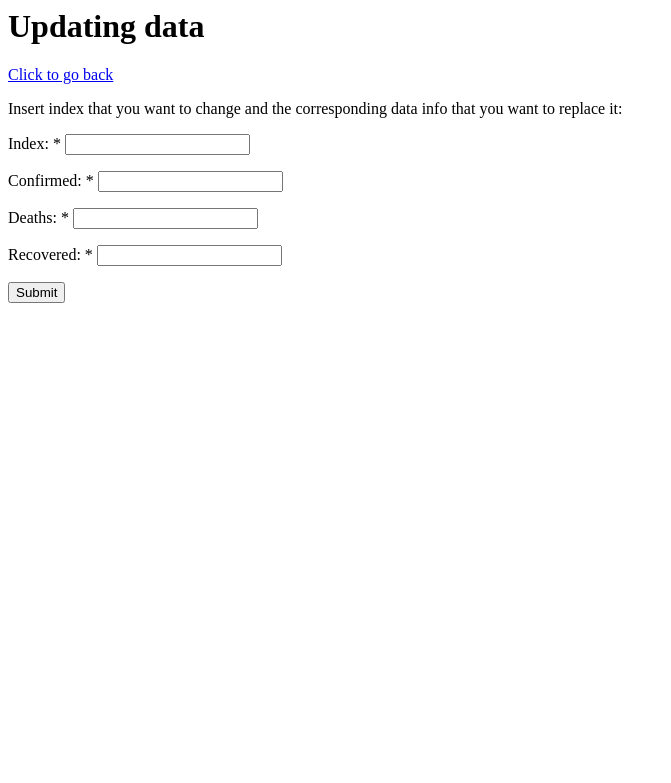
After one commit to nholl004/Django-Warriors-Cont., a Django app: page /update in a window 1280 px wide. The commit adds this page. Shown: the top 783 px of the page, without its empty margins (0-671 px from the left). Run offline with Django 3.2, Linux system fonts and the light colour scheme; parts of the project's set-up code (start-up, migrations or seed data) failed here and were passed over.

Commit message:
Fixed bugs

```diff
--- a/server/templates/server_view/search.html
+++ b/server/templates/server_view/search.html
@@ -28,8 +28,9 @@
 <form method='POST'> {% csrf_token %}
     <a class="btn btn-primary" href="/delete">Delete</a>
     <a class="btn btn-primary" href="/insert">Insert</a>
+    <a class="btn btn-primary" href="/update">Update</a>
+    <p>To remove data select "Delete" button. To add data select "Insert" button. To update a certain index, select the "Update" button</p>
     <a class="btn btn-primary" href="/backup">Backup</a>
-    <p>To remove data select "Delete" button. To add data select "Insert" button.</p>
 </form>
 
 <h1>{{searched}}</h1>
--- /dev/null
+++ b/server/templates/server_view/update.html
@@ -0,0 +1,19 @@
+<h1>Updating data</h1>
+
+<form method='POST'> {% csrf_token %}
+    <a class="btn btn-primary" href="/search">Click to go back</a>
+    <p>Insert index that you want to change and the corresponding data info that you want to replace it:</p>
+    <body>
+        <p>Index: * <input type="text" name="index"></p>
+        <p>Confirmed: * <input type="text" name="confirm"></p>
+        <p>Deaths: * <input type="text" name="deaths"></p>
+        <p>Recovered: * <input type="text" name="recover"></p>
+        <button type="submit">Submit</button>
+    </body>
+</form>
+
+{% if error%}
+    <p>Make sure to iclude the "*" tabs!</p>
+{% else %}
+
+{% endif %}
--- a/server/views.py
+++ b/server/views.py
@@ -68,16 +68,15 @@ def search(request):
 def backup(request):
     #make a copy of current data
     #parse the current data into another csv file
-    with open('covid_19_data.csv','r') as originalFile, open('covid_19_data_backup.csv','a') as backupFile:
-        for line in originalFile:
-            backupFile.write(line)
-
-    return render(request, 'server_view/backup.html')
-
-
-
-
-
+    test_file = open("covid_19_data.csv", "w")
+    line = ''
+    for x in caseList:
+        for y in range(0,8):
+            line += x[y]
+            if(y < 7):
+                line += ','
+    test_file.write(line)
+    test_file.close()
 
 
 #This function Deletes the data at the specific SNo value.
@@ -90,41 +89,24 @@ def delete(request):
 
     #print(caseList[1:5])
     if(delete_index == 'None'):
+        #print('hi')
         return render(request,'server_view/delete.html')
     elif(delete_index != 'None'):
+        #print(caseList[306426:])
         for i in range(1,len(caseList)-1):
             if(int(caseList[i][0]) == int(delete_index)):
                 cnt += 1
                 data = caseList[i]
                 caseList.pop(i)
-        #save result to file
-        if(cnt > 0):
-            test_file = open("covid_19_data.csv", "w")
-            line = ''
-            for x in caseList:
-                for y in range(0,8):
-                    line += x[y]
-                    if(y < 7):
-                        line += ','
-            test_file.write(line)
-            test_file.close()
 
         #allows us to delete last value
-        elif(int(caseList[len(caseList)-1][0]) == int(delete_index)):
-            data = caseList[len(caseList)-1]
-            caseList.pop(len(caseList)-1)
-            test_file = open("covid_19_data.csv", "w")
-            line = ''
-            for x in caseList:
-                for y in range(0,8):
-                    line += x[y]
-                    if(y < 7):
-                        line += ','
-            test_file.write(line)
-            test_file.close()
-        else:
+            elif(int(caseList[len(caseList)-1][0]) == int(delete_index)):
+                cnt+=1
+                data = caseList[len(caseList)-1]
+                caseList.pop(len(caseList)-1)
+        if(cnt==0):
             data = 'No such index'
-        #print(caseList[1:5])
+        #print(caseList[306426:])
         return render(request,'server_view/delete.html',{'del_data':data})
 
 #This functions reads 7 user inputs after submit button pressed or enter
@@ -161,20 +143,41 @@ def insert(request):
 
         if(str(caseList[len(caseList)-1][1]) == "None"):
             caseList.pop(len(caseList)-1)
-        else:
-            print('this is where we save file')
-            test_file = open("covid_19_data.csv", "w")
-            line = ''
-            for x in caseList:
-                for y in range(0,8):
-                    line += x[y]
-                    if(y < 7):
-                        line += ','
-            test_file.write(line)
-            test_file.close()
 
         return render(request,'server_view/insert.html',{'error':error,'observ':observ1,'state':state1,'country':country1,
     'lastUp':lastUp1,'confirms':confirms1,'deaths':deaths1,'recovered':recovered1})
+
+# This update feature, is able to update the current data structure with input of strings.
+# Given the index, we can update the row to which the data is inputted. Similar to that of insert.
+
+
+def update(request):
+
+    indexToUpdate = str(request.POST.get('index'))
+    confirms2 = str(request.POST.get('confirm'))
+    deaths2 = str(request.POST.get('deaths'))
+    recovered2 = str(request.POST.get('recover'))
+
+    if not indexToUpdate or not confirms2 or not deaths2 or not recovered2:
+        error = True
+        return render(request,'server_view/update.html',{'error':error,'index':indexToUpdate,'confirms':confirms2,'deaths':deaths2,'recovered':recovered2})
+    else:
+        error = False
+
+        if(indexToUpdate == 'None'):
+            return render(request,'server_view/update.html')
+        else:
+            for i in range(1,len(caseList)-1):
+                if(int(caseList[i][0]) == int(indexToUpdate)):
+                    caseList[i][5] = str(confirms2+'.0')
+                    caseList[i][6] = str(deaths2+'.0')
+                    caseList[i][7] = str(recovered2+'.0\n')
+                    print(caseList[i-2:i+4])
+                else:
+                    error = True
+
+
+        return render(request,'server_view/update.html',{'error':error,'index':indexToUpdate,'confirms':confirms2,'deaths':deaths2,'recovered':recovered2})
 
 # def searched(request):
 #     queryset = search.objects.all()
--- a/webserver/urls.py
+++ b/webserver/urls.py
@@ -27,4 +27,5 @@ urlpatterns = [
     path('backup',views.backup),
     path('delete',views.delete),
     path('insert',views.insert),
+    path('update',views.update),
 ]
```
Also changed, not shown: covid_19_data_backup.csv (deleted), 3 other files.
